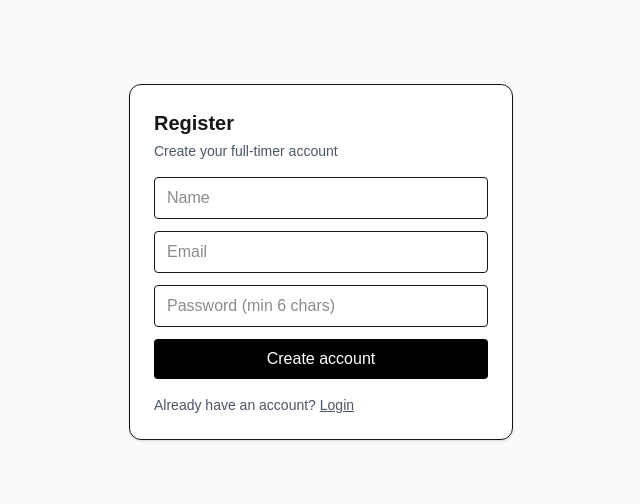
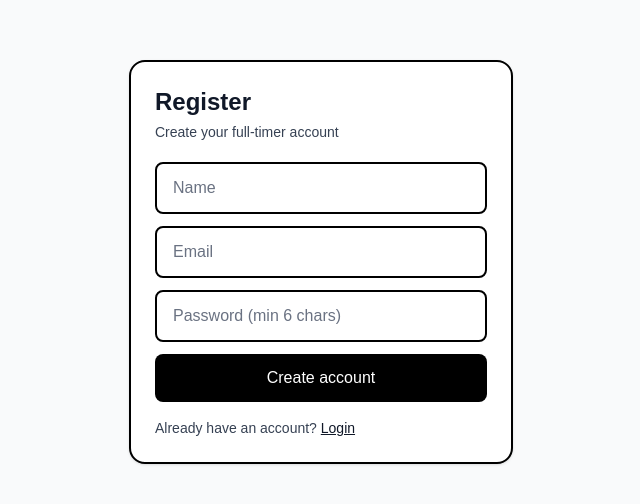
Before and after one commit to zhiluke001-ux/atag-ot, a Next.js app: page /register in a window 1280 px wide. Shown: the part 138-642 px from the top of the page, without its empty margins (319-959 px from the left). Built offline with nearby package versions, Linux system fonts and the light colour scheme.

Commit message:
Update page.tsx

```diff
--- a/src/app/(auth)/register/page.tsx
+++ b/src/app/(auth)/register/page.tsx
@@ -46,52 +46,71 @@ export default function RegisterPage() {
     }
   }
 
+  const inputClass =
+    "w-full rounded-lg border-2 border-black bg-white px-4 py-3 text-gray-900 " +
+    "placeholder:text-gray-500 placeholder:opacity-100 " +
+    "focus:outline-none focus:ring-0 focus:border-black " +
+    "disabled:opacity-60";
+
   return (
     <div className="min-h-screen bg-gray-50 flex items-center justify-center px-4">
       <form
         onSubmit={onSubmit}
-        className="w-full max-w-sm bg-white p-6 rounded-xl shadow-sm border"
+        className="w-full max-w-sm bg-white p-6 rounded-2xl shadow-sm border-2 border-black"
       >
-        <h1 className="text-xl font-semibold">Register</h1>
-        <p className="text-sm text-gray-600 mt-1">Create your full-timer account</p>
+        <h1 className="text-2xl font-semibold text-gray-900">Register</h1>
+        <p className="text-sm text-gray-700 mt-1">Create your full-timer account</p>
 
-        <div className="mt-4 space-y-3">
+        <div className="mt-5 space-y-3">
           <input
-            className="w-full border rounded px-3 py-2"
+            className={inputClass}
             placeholder="Name"
+            autoComplete="name"
             value={name}
             onChange={(e) => setName(e.target.value)}
           />
 
           <input
-            className="w-full border rounded px-3 py-2"
+            className={inputClass}
             placeholder="Email"
+            autoComplete="email"
+            inputMode="email"
             value={email}
             onChange={(e) => setEmail(e.target.value)}
           />
 
           <input
-            className="w-full border rounded px-3 py-2"
+            className={inputClass}
             placeholder="Password (min 6 chars)"
             type="password"
+            autoComplete="new-password"
             value={password}
             onChange={(e) => setPassword(e.target.value)}
           />
 
-          {err && <div className="text-sm text-red-600">{err}</div>}
-          {msg && <div className="text-sm text-gray-700">{msg}</div>}
+          {err && (
+            <div className="text-sm text-red-600 bg-red-50 border border-red-200 rounded-lg px-3 py-2">
+              {err}
+            </div>
+          )}
+          {msg && (
+            <div className="text-sm text-gray-800 bg-gray-50 border border-gray-200 rounded-lg px-3 py-2">
+              {msg}
+            </div>
+          )}
 
           <button
+            type="submit"
             disabled={busy}
-            className="w-full rounded bg-black text-white py-2 hover:opacity-90 disabled:opacity-60"
+            className="w-full rounded-lg bg-black text-white py-3 font-medium hover:opacity-90 disabled:opacity-60"
           >
             {busy ? "Creating..." : "Create account"}
           </button>
         </div>
 
-        <div className="text-sm text-gray-600 mt-4">
+        <div className="text-sm text-gray-700 mt-4">
           Already have an account?{" "}
-          <Link className="underline" href="/login">
+          <Link className="underline text-gray-900" href="/login">
             Login
           </Link>
         </div>
```
